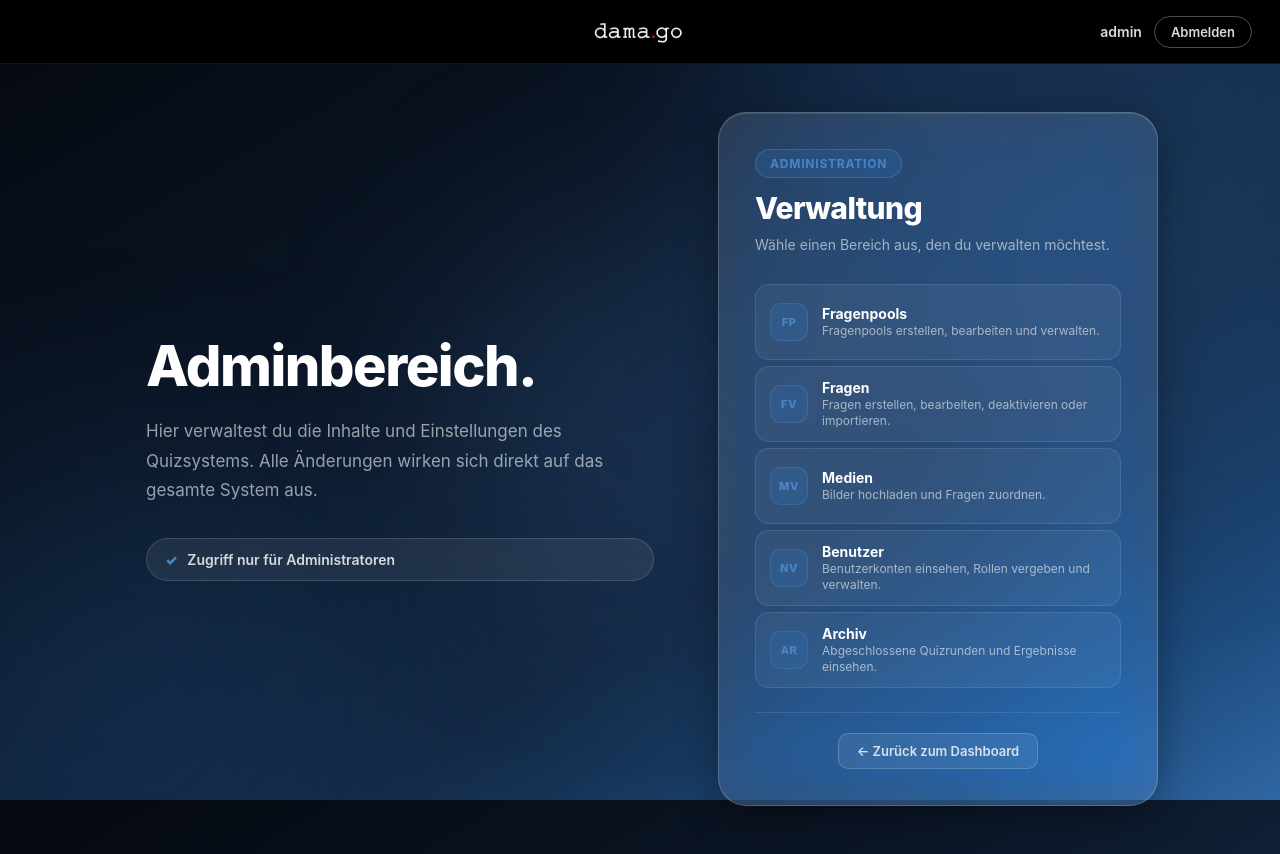
After one commit to jasjas24/damago.learn, a PHP site: page /PHP/admin_area.php in a window 1280 px wide. The commit adds this page. Run offline with PHP 8.4, Linux system fonts and the light colour scheme; a user stored in the database is signed in.

Commit message:
Adminbereich hinzugefügt

```diff
--- /dev/null
+++ b/Public/PHP/admin_area.php
@@ -0,0 +1,107 @@
+<?php
+require_once 'init.php';
+
+/** @var string $username */
+/** @var string $role */
+
+// Nur Admins dürfen rein
+if ($role !== 'admin') {
+    header("Location: dashboard.php");
+    exit;
+}
+
+$menuItems = [
+    [
+        "href"        => "manage_pools.php",
+        "icon"        => "FP",
+        "title"       => "Fragenpools",
+        "description" => "Fragenpools erstellen, bearbeiten und verwalten."
+    ],
+    [
+        "href"        => "manage_questions.php",
+        "icon"        => "FV",
+        "title"       => "Fragen",
+        "description" => "Fragen erstellen, bearbeiten, deaktivieren oder importieren."
+    ],
+    [
+        "href"        => "manage_media.php",
+        "icon"        => "MV",
+        "title"       => "Medien",
+        "description" => "Bilder hochladen und Fragen zuordnen."
+    ],
+    [
+        "href"        => "manage_users.php",
+        "icon"        => "NV",
+        "title"       => "Benutzer",
+        "description" => "Benutzerkonten einsehen, Rollen vergeben und verwalten."
+    ],
+    [
+        "href"        => "manage_archives.php",
+        "icon"        => "AR",
+        "title"       => "Archiv",
+        "description" => "Abgeschlossene Quizrunden und Ergebnisse einsehen."
+    ],
+];
+?>
+<!DOCTYPE html>
+<html lang="de">
+<head>
+    <meta charset="UTF-8">
+    <meta name="viewport" content="width=device-width, initial-scale=1.0">
+    <title>Adminbereich | damago Quizsystem</title>
+    <link rel="stylesheet" href="../CSS/style.css">
+</head>
+<body class="auth-page">
+
+    <div class="page-orbs">
+        <div class="orb orb-1"></div>
+        <div class="orb orb-2"></div>
+        <div class="orb orb-3"></div>
+    </div>
+
+    <?php include_once 'topbar.php'; ?>
+
+    <main class="auth-layout dashboard-auth-layout">
+
+        <section class="auth-info">
+            <h1>Adminbereich.</h1>
+            <p>
+                Hier verwaltest du die Inhalte und Einstellungen des Quizsystems.
+                Alle Änderungen wirken sich direkt auf das gesamte System aus.
+            </p>
+
+            <div class="info-list">
+                <div>Zugriff nur für Administratoren</div>
+            </div>
+        </section>
+
+        <section class="dashboard-panel">
+            <div class="auth-header">
+                <span class="eyebrow">Administration</span>
+                <h2>Verwaltung</h2>
+                <p>Wähle einen Bereich aus, den du verwalten möchtest.</p>
+            </div>
+
+            <div class="dashboard-actions">
+                <?php foreach ($menuItems as $item): ?>
+                    <a href="<?php echo htmlspecialchars($item['href']); ?>" class="dashboard-action-card">
+                        <div class="dashboard-action-icon">
+                            <?php echo htmlspecialchars($item['icon']); ?>
+                        </div>
+                        <div>
+                            <h3><?php echo htmlspecialchars($item['title']); ?></h3>
+                            <p><?php echo htmlspecialchars($item['description']); ?></p>
+                        </div>
+                    </a>
+                <?php endforeach; ?>
+            </div>
+
+            <div class="dashboard-footer-links">
+                <a href="dashboard.php">← Zurück zum Dashboard</a>
+            </div>
+        </section>
+
+    </main>
+
+</body>
+</html>
```
Also changed, not shown: Public/PHP/dashboard.php (+6 -3 lines).
